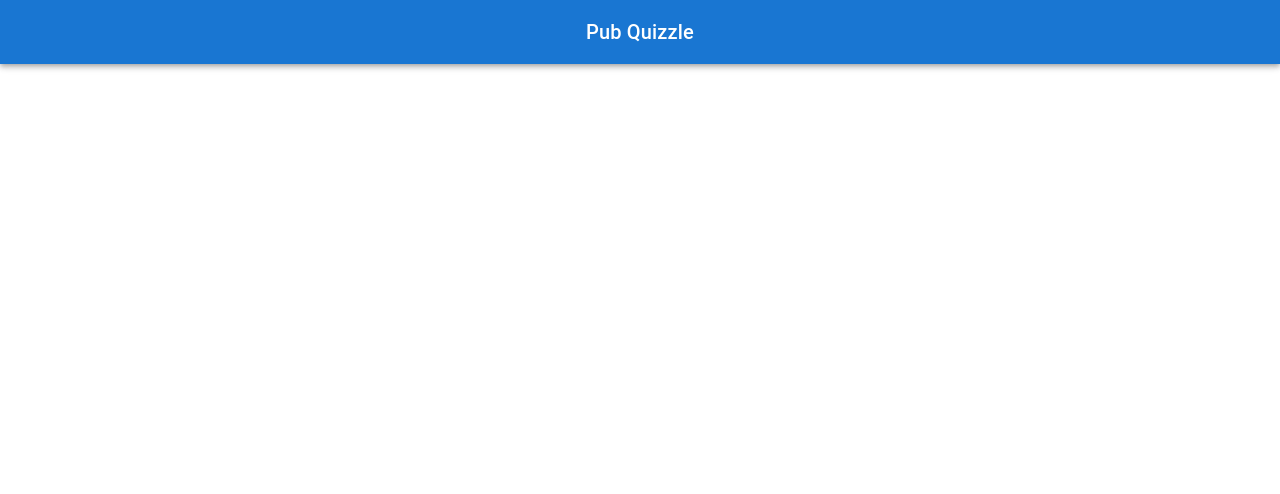
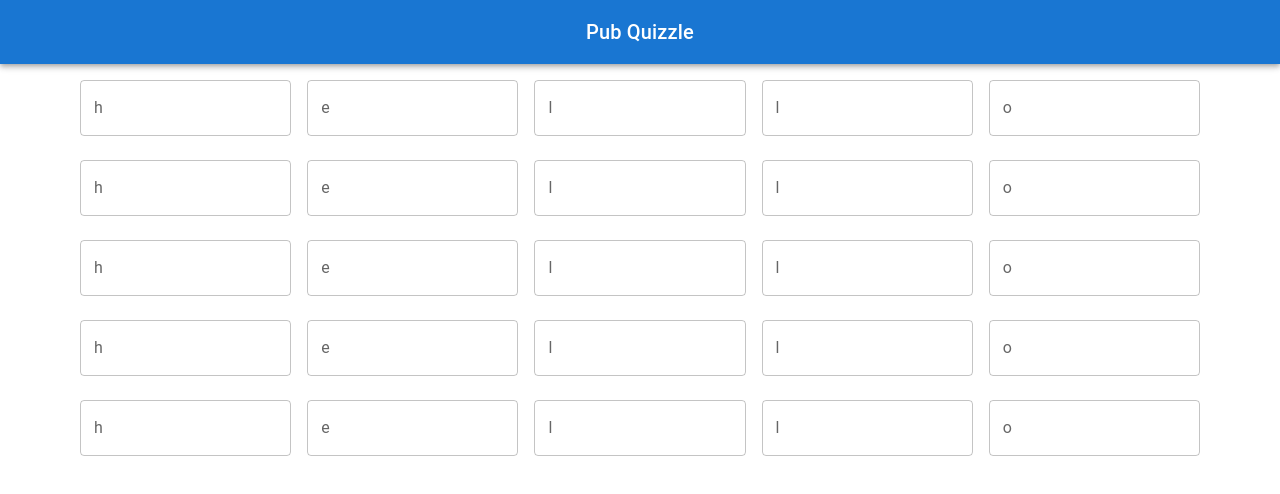
Before and after one commit to lchapmb/pub-quizle, a React (Create React App) app: page / in a window 1280 px wide. Shown: the top 494 px of the page. Built offline with nearby package versions, Linux system fonts and the light colour scheme.

Commit message:
adds in textfields

```diff
--- a/src/views/Landing.tsx
+++ b/src/views/Landing.tsx
@@ -1,10 +1,119 @@
-// import for mui
+// import components
 import Nav from "../components/Nav";
 
+// import for mui
+import { Container, Box, TextField } from "@mui/material";
+
 export default function Landing() {
+  const word = "hello";
+  const wordArr = word.split("");
+  const wordLen = wordArr.length;
+
   return (
     <>
       <Nav />
+      <Container>
+        <Box
+          component="form"
+          sx={{
+            m: 1,
+            display: "flex",
+          }}
+          noValidate
+          autoComplete="off"
+        >
+          {wordArr.map((letter) => (
+            <TextField
+              id="outlined-basic"
+              variant="outlined"
+              label={letter}
+              sx={{
+                m: 1,
+              }}
+            />
+          ))}
+        </Box>
+        <Box
+          component="form"
+          sx={{
+            m: 1,
+            display: "flex",
+          }}
+          noValidate
+          autoComplete="off"
+        >
+          {wordArr.map((letter) => (
+            <TextField
+              id="outlined-basic"
+              variant="outlined"
+              label={letter}
+              sx={{
+                m: 1,
+              }}
+            />
+          ))}
+        </Box>
+        <Box
+          component="form"
+          sx={{
+            m: 1,
+            display: "flex",
+          }}
+          noValidate
+          autoComplete="off"
+        >
+          {wordArr.map((letter) => (
+            <TextField
+              id="outlined-basic"
+              variant="outlined"
+              label={letter}
+              sx={{
+                m: 1,
+              }}
+            />
+          ))}
+        </Box>
+        <Box
+          component="form"
+          sx={{
+            m: 1,
+            display: "flex",
+          }}
+          noValidate
+          autoComplete="off"
+        >
+          {wordArr.map((letter) => (
+            <TextField
+              id="outlined-basic"
+              variant="outlined"
+              label={letter}
+              sx={{
+                m: 1,
+              }}
+            />
+          ))}
+        </Box>
+        <Box
+          component="form"
+          sx={{
+            m: 1,
+            display: "flex",
+          }}
+          noValidate
+          autoComplete="off"
+        >
+          {wordArr.map((letter) => (
+            <TextField
+              id="outlined-basic"
+              variant="outlined"
+              label={letter}
+              sx={{
+                m: 1,
+              }}
+            />
+          ))}
+        </Box>
+      </Container>
     </>
   );
 }
```
